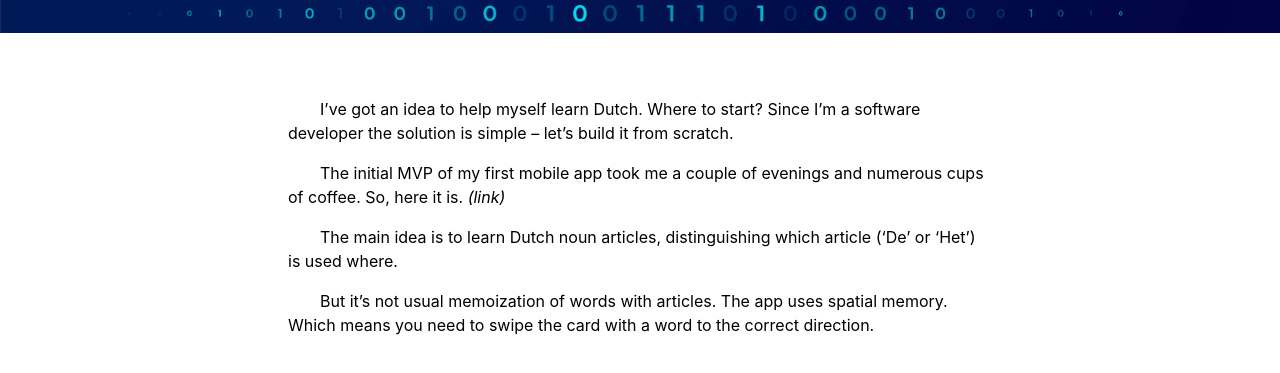
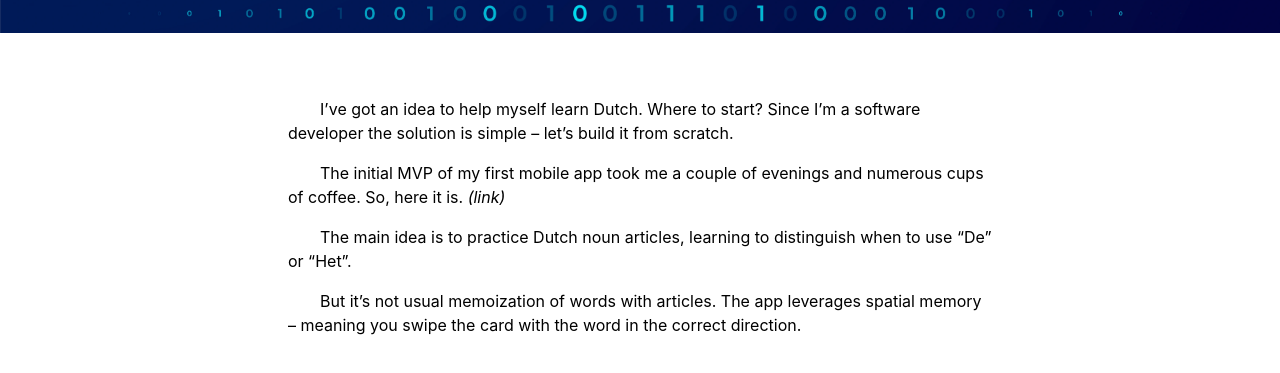
Before and after one commit to epic-dev/personal-web-page, an Astro site: page /articles/2025-09-23-started-building-flutter-app in a window 1280 px wide. Shown: the part 307-680 px from the top of the page. Built offline with nearby package versions, Linux system fonts and the light colour scheme; Astro itself is replaced by a stand-in of ours.

Commit message:
fixed grammar of the article

```diff
--- a/src/pages/articles/2025-09-23-started-building-flutter-app.md
+++ b/src/pages/articles/2025-09-23-started-building-flutter-app.md
@@ -22,11 +22,11 @@ I've got an idea to help myself learn Dutch. Where to start? Since I'm a softwar
 
 The initial MVP of my first mobile app took me a couple of evenings and numerous cups of coffee. So, here it is. _(link)_
 
-The main idea is to learn Dutch noun articles, distinguishing which article ('De' or 'Het') is used where.
+The main idea is to practice Dutch noun articles, learning to distinguish when to use “De” or “Het”.
 
 <!-- <Picture
   src={frontmatter.image1.src}
   alt={frontmatter.image1.alt}
 /> -->
 
-But it's not usual memoization of words with articles. The app uses spatial memory. Which means you need to swipe the card with a word to the correct direction.
+But it's not usual memoization of words with articles. The app leverages spatial memory -- meaning you swipe the card with the word in the correct direction.
```
